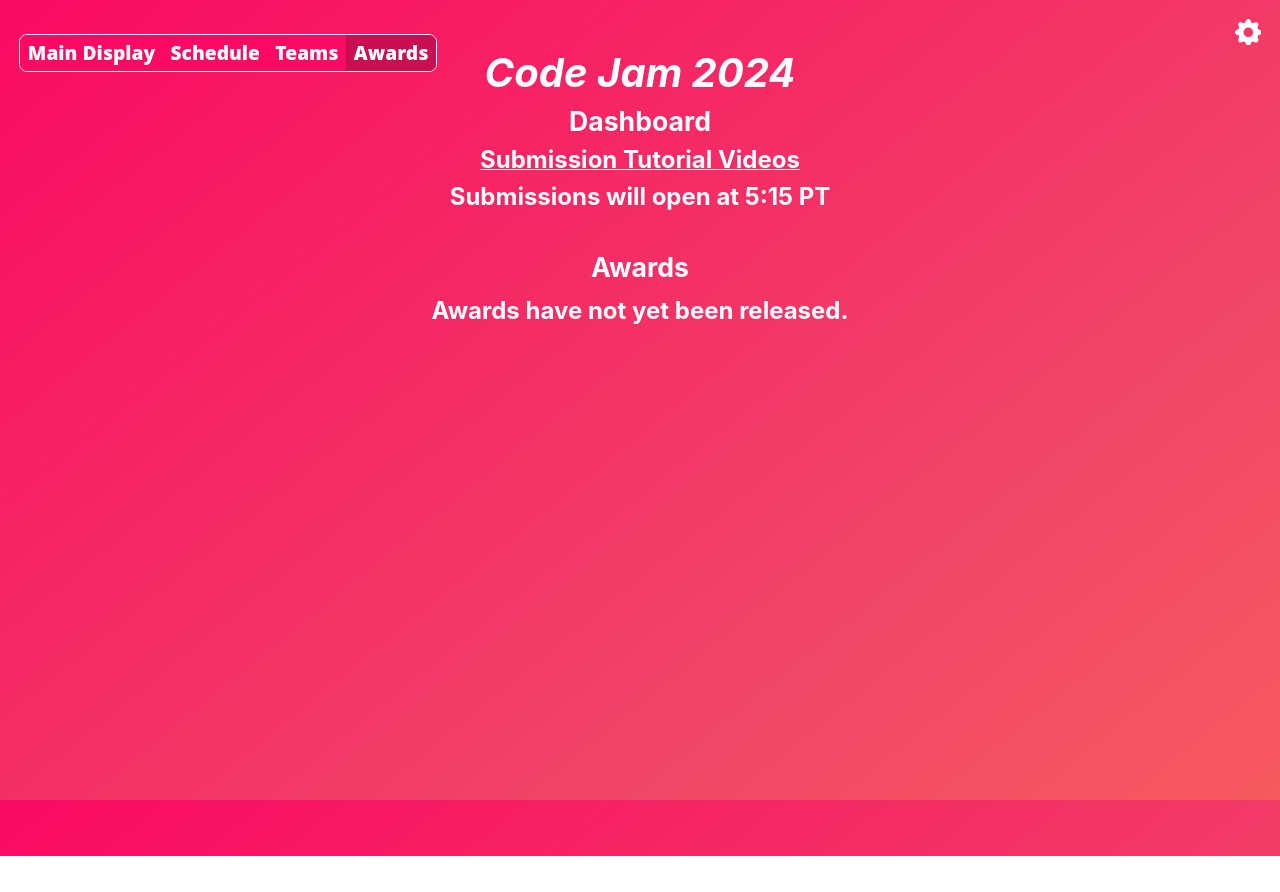
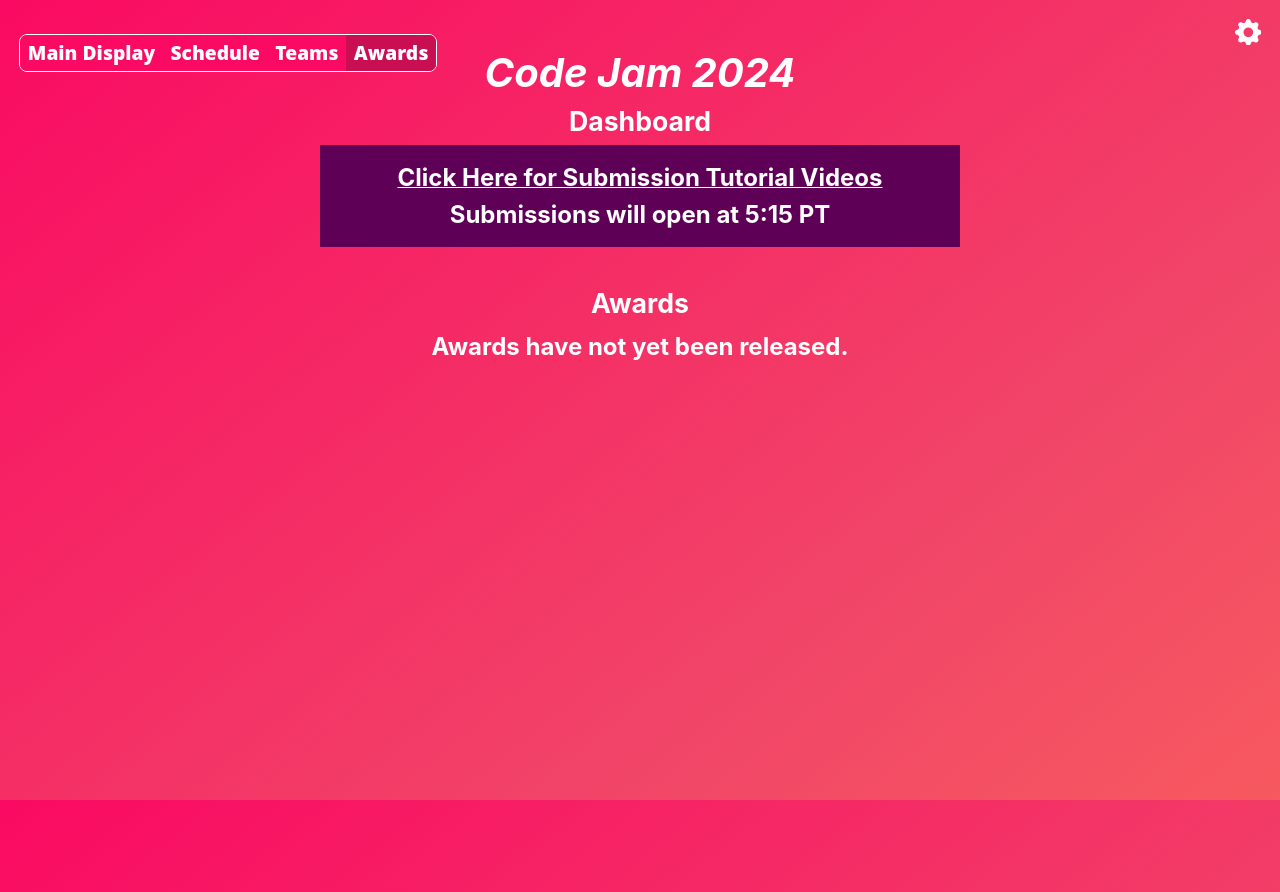
Before and after one commit to perryH0123/CodeJam, a React (Create React App) app: page /awards in a window 1280 px wide. Before the commit the page ends 856 px from the top, so only its background shows below. Built offline with nearby package versions, Linux system fonts and the light colour scheme; no server answers.

Commit message:
Full Patch

```diff
--- a/src/App.css
+++ b/src/App.css
@@ -67,6 +67,15 @@
   margin-bottom: 5vh;
 }
 
+#submissionsGuide {
+  margin: auto;
+  padding: 10px;
+  text-align: center;
+  margin-bottom: 5vh;
+  background-color: #5f0057;
+  width: 50%;
+
+}
 
 
 #screenSelect {
--- a/src/App.tsx
+++ b/src/App.tsx
@@ -46,8 +46,9 @@
       <div id="banner">
         <h1>Code Jam 2024</h1>
         <h2>Dashboard</h2>
-        <h3><Link to="https://drive.google.com/drive/folders/1fTmOw8xfpFoMGZIaql2peYB0Iq0zzzs7?usp=sharing" target="_blank">Submission Tutorial Videos</Link></h3>
-        <h3>Submissions will open at 5:15 PT</h3></div>
+        <div id="submissionsGuide">
+        <h3><Link to="https://drive.google.com/drive/folders/1fTmOw8xfpFoMGZIaql2peYB0Iq0zzzs7?usp=sharing" target="_blank">Click Here for Submission Tutorial Videos</Link></h3>
+        <h3>Submissions will open at 5:15 PT</h3></div></div>
       <a href="https://docs.google.com/spreadsheets/d/1zYlF5b4yPZolKSg63H--swc-sVNpfCL7hwm-wdYj6V8/edit?usp=sharing" id="edit">
           <BsFillGearFill className="bi bi-gear"/>
       </a>
```
